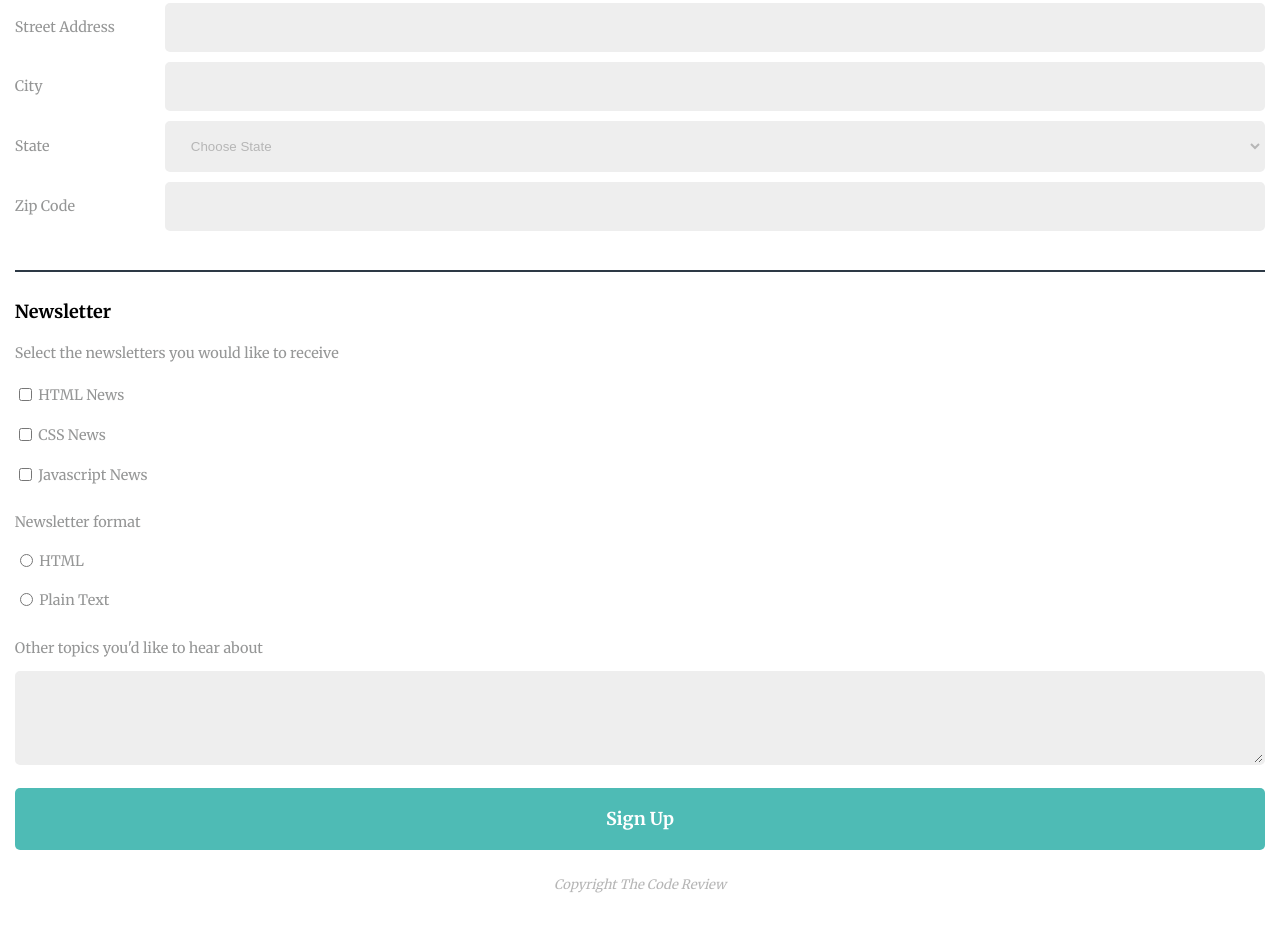
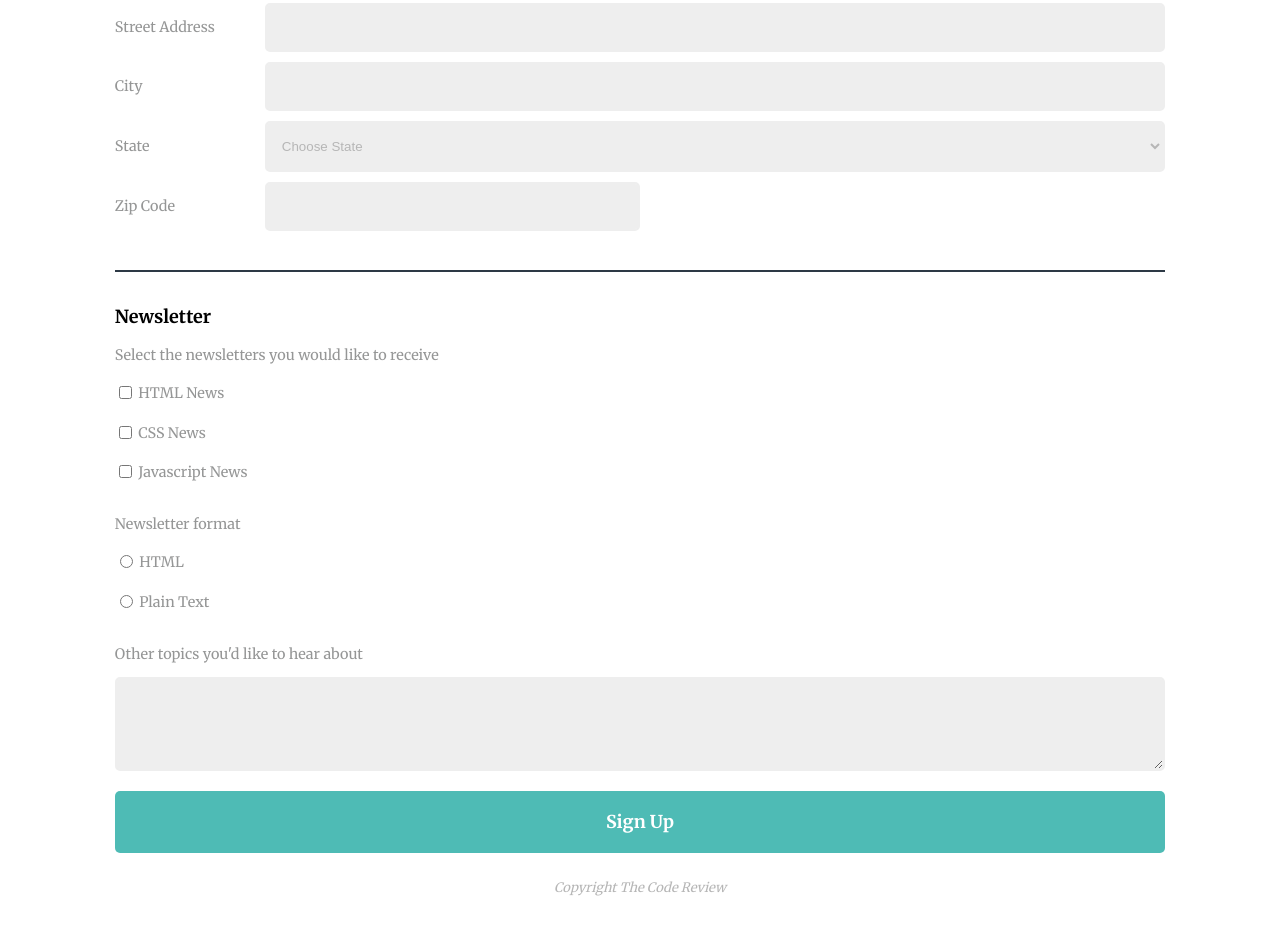
Before and after one commit to DShulkin/Project3_Online_Registration_Form, a plain HTML site: page index.html in a window 1280 px wide. Shown: the part 460-1394 px from the top of the page. Drawn offline with Linux system fonts and the light colour scheme.

Commit message:
Validation
Corrected HTML structure.
Project completed!

```diff
--- a/index.html
+++ b/index.html
@@ -118,8 +118,8 @@
 
             <fieldset class="form2">
                     <legend>Newsletter</legend>
+                        <p>Select the newsletters you would like to receive</p>
                         <ul>
-                         <p>Select the newsletters you would like to receive</p>
                         <li><input type="checkbox" id="checked1" name="html-news" value="html-checked">
                             <label for="checked1">HTML News</label></li>
 
@@ -128,19 +128,20 @@
 
                         <li><input type="checkbox" id="checked3" name="js-news" value="js-checked">
                             <label for="checked3">Javascript News</label></li>
+                        </ul>
 
                         <p>Newsletter format</p>
+                        <ul>
                         <li><input type="radio" id="format1" name="selection" value="html-selected">
                             <label for="format1">HTML</label> </li>
 
                         <li><input type="radio" id="format2" name="selection" value="plain-selected">
                             <label for="format2">Plain Text</label></li>
-
-                        <p>Other topics you'd like to hear about</p>
-                        <textarea name="" id="suggestions" cols="32" rows="4"></textarea>
-                        <button type="submit">Sign Up</button>
-                        <p><i>Copyright The Code Review</i></p>
                     </ul>
+                    <p>Other topics you'd like to hear about</p>
+                    <textarea id="suggestions" cols="32" rows="4"></textarea>
+                    <button type="submit">Sign Up</button>
+                    <p><i>Copyright The Code Review</i></p>
             </fieldset>
         </form>
 </body>
--- a/styles.css
+++ b/styles.css
@@ -120,9 +120,13 @@ input, select, textarea {
 
 input[type="text"],
 input[type="email"],
-select[id="state"],
 textarea {
-    padding-left: 20px;
+    padding-left: 15px;
+    border: 2px solid #eeeeee; /* prevents focus border from moving labels*/
+}
+
+select[id="state"] {
+    padding-left: 11px;
     border: 2px solid #eeeeee; /* prevents focus border from moving labels*/
 }
 
@@ -145,12 +149,11 @@ input::placeholder {
 
 input[id=zip] {
     width: 50%;
-
   }
 
 .line:nth-child(2) {
     margin-bottom: 25px;
-    margin: 20px 15px 30px 15px;
+    margin: 20px 15px 35px 15px;
 }
 
 
@@ -162,6 +165,10 @@ input[id=zip] {
 
 .form2 ul {
     margin-top: 0;
+    margin-bottom: 0;
+}
+.form2 ul li:first-child {
+    margin-top: 5px;
 }
 
 .form2 ul li {
@@ -213,12 +220,19 @@ button + p {
 
 @media screen and (min-width: 768px) {
 
+.cta, form {
+    margin: 0 100px;
+}
+
     .cta  {
         display: flex;
         flex-direction: column;
         margin-top: 40px;
         padding-bottom: 20px;
+    }
 
+    form {
+        margin-top: 20px;
     }
 
     .form1 ul li {
@@ -237,4 +251,8 @@ button + p {
          flex: 1;
      }
 
+     .form1 ul li:last-child {
+        width: 50%;
+    }
+
 }
```
